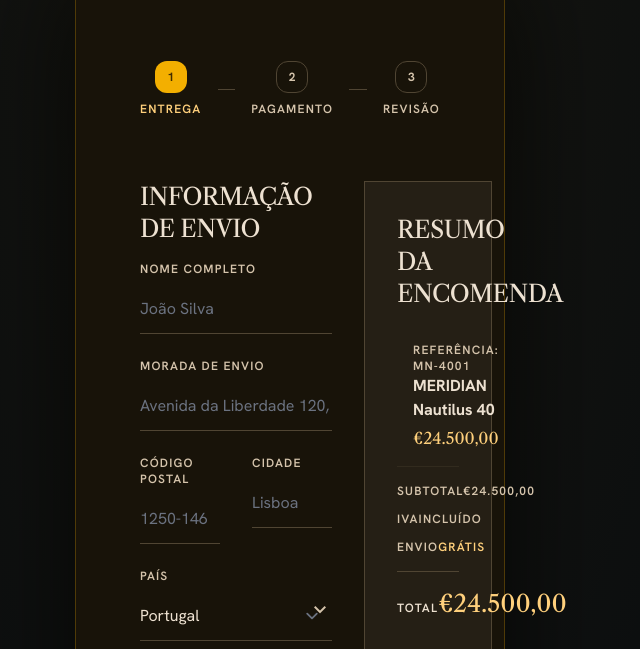
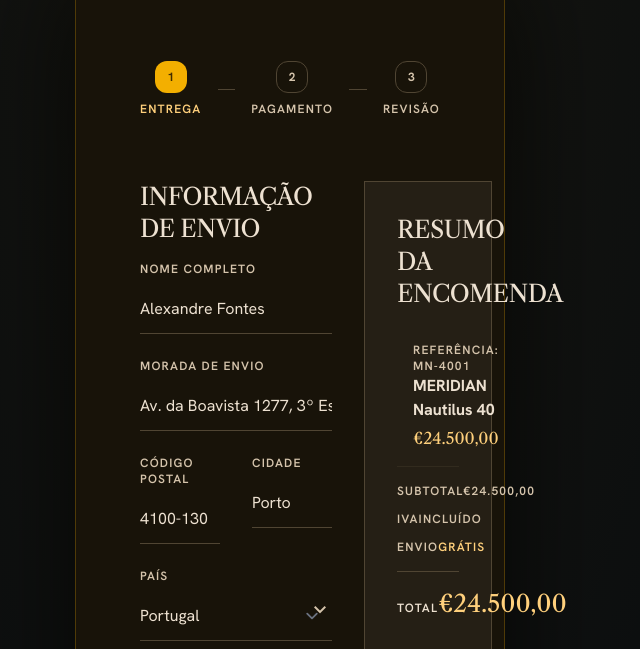
Before and after one commit to diogoafonsosilva/meridian-ecommerce, a plain HTML site: page checkout-entrega.html in a window 1280 px wide. Shown: the part 109-758 px from the top of the page, without its empty margins (350-990 px from the left). Drawn offline with nearby package versions, Linux system fonts and the light colour scheme; grey boxes are pictures that could not be loaded.

Commit message:
feat: checkout pré-preenchido com dados demo

```diff
--- a/checkout-entrega.html
+++ b/checkout-entrega.html
@@ -160,22 +160,22 @@
 <!-- Name Field -->
 <div class="relative">
 <label class="font-label-caps text-label-caps text-on-surface-variant uppercase mb-2 block">Nome Completo</label>
-<input class="w-full bg-transparent border-t-0 border-x-0 border-b border-outline-variant py-3 px-0 focus:ring-0 transition-all text-on-surface font-body-md" placeholder="João Silva" type="text"/>
+<input class="w-full bg-transparent border-t-0 border-x-0 border-b border-outline-variant py-3 px-0 focus:ring-0 transition-all text-on-surface font-body-md" placeholder="João Silva" type="text" value="Alexandre Fontes"/>
 </div>
 <!-- Address Field -->
 <div class="relative">
 <label class="font-label-caps text-label-caps text-on-surface-variant uppercase mb-2 block">Morada de Envio</label>
-<input class="w-full bg-transparent border-t-0 border-x-0 border-b border-outline-variant py-3 px-0 focus:ring-0 transition-all text-on-surface font-body-md" placeholder="Avenida da Liberdade 120, 3º" type="text"/>
+<input class="w-full bg-transparent border-t-0 border-x-0 border-b border-outline-variant py-3 px-0 focus:ring-0 transition-all text-on-surface font-body-md" placeholder="Avenida da Liberdade 120, 3º" type="text" value="Av. da Boavista 1277, 3º Esq."/>
 </div>
 <!-- City & Postal -->
 <div class="grid grid-cols-1 md:grid-cols-2 gap-stack-md">
 <div class="relative">
 <label class="font-label-caps text-label-caps text-on-surface-variant uppercase mb-2 block">Código Postal</label>
-<input class="w-full bg-transparent border-t-0 border-x-0 border-b border-outline-variant py-3 px-0 focus:ring-0 transition-all text-on-surface font-body-md" placeholder="1250-146" type="text"/>
+<input class="w-full bg-transparent border-t-0 border-x-0 border-b border-outline-variant py-3 px-0 focus:ring-0 transition-all text-on-surface font-body-md" placeholder="1250-146" type="text" value="4100-130"/>
 </div>
 <div class="relative">
 <label class="font-label-caps text-label-caps text-on-surface-variant uppercase mb-2 block">Cidade</label>
-<input class="w-full bg-transparent border-t-0 border-x-0 border-b border-outline-variant py-3 px-0 focus:ring-0 transition-all text-on-surface font-body-md" placeholder="Lisboa" type="text"/>
+<input class="w-full bg-transparent border-t-0 border-x-0 border-b border-outline-variant py-3 px-0 focus:ring-0 transition-all text-on-surface font-body-md" placeholder="Lisboa" type="text" value="Porto"/>
 </div>
 </div>
 <!-- Country Selection -->
@@ -199,7 +199,7 @@
 <div class="space-y-4">
 <!-- Standard -->
 <label class="flex items-center justify-between p-stack-sm bg-surface-container border border-outline-variant cursor-pointer transition-all hover-glow group relative">
-<input checked="" class="sr-only peer" name="shipping" type="radio"/>
+<input checked="checked" class="sr-only peer" name="shipping" type="radio"/>
 <div class="flex items-center gap-4">
 <div class="w-5 h-5 border border-outline-variant rounded-full flex items-center justify-center peer-checked:border-primary-container">
 <div class="w-2.5 h-2.5 bg-primary-container rounded-full opacity-0 peer-checked:opacity-100 transition-opacity"></div>
```
Also changed, not shown: checkout-pagamento.html (+4 -4 lines).
